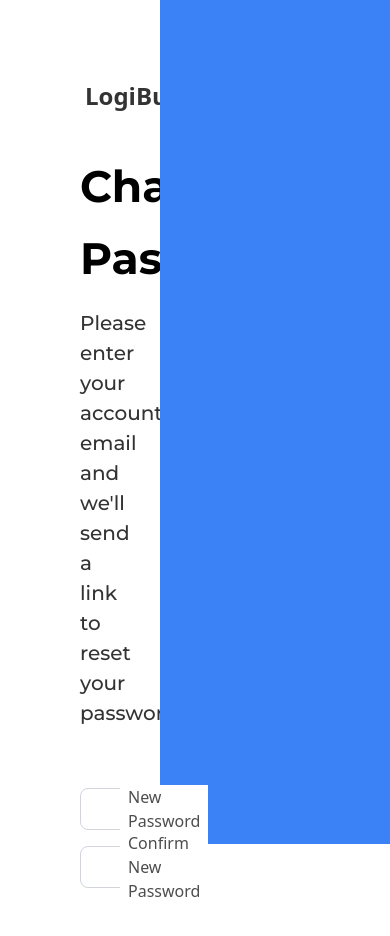
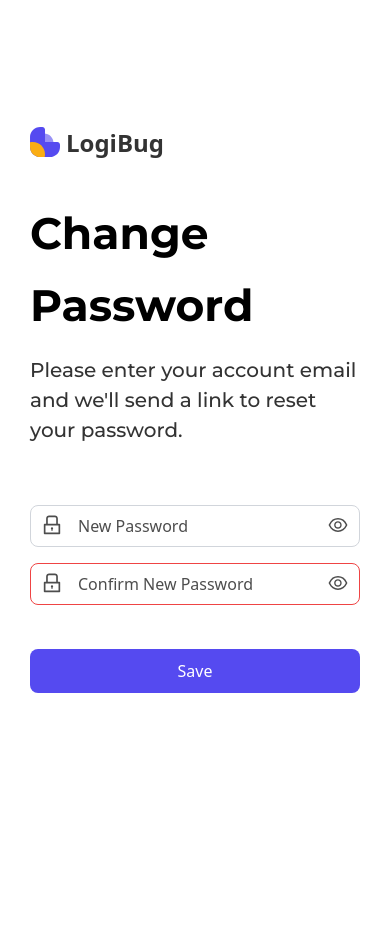
Before and after one commit to Ekasa02/Logibug, a Nuxt app: page /changepass in a window 390 px wide. Shown: the top 936 px of the page. After the commit the page ends 844 px from the top, so only its background shows below. Built offline with nearby package versions, Linux system fonts and the light colour scheme.

Commit message:
image for form login, register, changepassword, forgotpassword

```diff
--- a/components/changepass/ChangepassForm.vue
+++ b/components/changepass/ChangepassForm.vue
@@ -1,26 +1,88 @@
 <template>
   <div class="mt-[60px]">
-        <form class="max-w-md ">
+    <form class="max-w-md">
       <div class="relative mb-4">
-                <input id="password"  type="password" placeholder="New Password" class="block px-12 py-2 w-full text-gray-900 bg-transparent rounded-lg border border-solid border-gray-300 appearance-none focus:outline-none focus:ring-0 focus:border-blue-600 peer">
-                    <label for="email" class="absolute text-[#4D4D4D] font-medium duration-300 transform -translate-y-4 scale-75 top-2 origin-[0] bg-white px-2 peer-focus:px-2 peer-focus:text-blue-600 peer-focus:-top-1 peer-placeholder-shown:scale-100 peer-placeholder-shown:-translate-y-1/2 peer-placeholder-shown:top-1/2 peer-focus:scale-75 peer-focus:-translate-y-2 left-10">
+        <input
+          id="password"
+          v-model="password"
+          :type="showPassword ? 'text' : 'password'"
+          :class="[
+            'block px-12 py-2 w-full text-gray-900 bg-transparent rounded-lg border border-solid',
+            isInvalidPassword ? 'border-red-500' : 'border-gray-300',
+            'appearance-none focus:outline-none focus:ring-0 focus:border-blue-600 peer',
+          ]"
+          placeholder="New Password"
+          @blur="validatePassword"
+        />
+        <label
+          for="password"
+          class="absolute text-[#4D4D4D] font-medium duration-300 transform -translate-y-4  scale-75 top-2 origin-[0] bg-white px-2 peer-focus:px-2 peer-focus:text-blue-600 peer-focus:-top-1 peer-placeholder-shown:scale-100 peer-placeholder-shown:-translate-y-1/2 peer-placeholder-shown:top-1/2 peer-focus:scale-75 peer-focus:-translate-y-2 left-10"
+        >
           New Password
         </label>
-                    <img src="../icons/Password.svg" alt="Lock Icon" class="absolute left-3 top-2.5 h-5 w-5">
+        <img
+          src="../icons/Password.svg"
+          alt="Lock Icon"
+          class="absolute left-3 top-2.5 h-5 w-5"
+        />
+        <img
+          src="../icons/ShowPassword.svg"
+          alt="Show Password Icons"
+          class="absolute right-3 top-2.5 h-5 w-5 cursor-pointer"
+          @click="showPassword = !showPassword"
+        />
+        <p
+          v-if="password && isInvalidPassword"
+          class="text-red-500 text-sm mt-1"
+        >
+          The password must consist of at least 8 characters.
+        </p>
       </div>
-            <div class="relative mb-4">
-                <input id="password"  type="password" placeholder="Confirm New Password" class="block px-12 py-2 w-full text-gray-900 bg-transparent rounded-lg border border-solid border-gray-300 appearance-none focus:outline-none focus:ring-0 focus:border-blue-600 peer">
-                    <label for="email" class="absolute text-[#4D4D4D] font-medium duration-300 transform -translate-y-4 scale-75 top-2 origin-[0] bg-white px-2 peer-focus:px-2 peer-focus:text-blue-600 peer-focus:-top-1 peer-placeholder-shown:scale-100 peer-placeholder-shown:-translate-y-1/2 peer-placeholder-shown:top-1/2 peer-focus:scale-75 peer-focus:-translate-y-2 left-10">
-                        Confirm New Password
-                    </label>
-                    <img src="../icons/Password.svg" alt="Lock Icon" class="absolute left-3 top-2.5 h-5 w-5">
+      <div class="relative mb-5">
+        <input
+          id="password"
+          v-model="confirmPassword"
+          :type="showConfirmPassword ? 'text' : 'password'"
+          :class="[
+            'block px-12 py-2 w-full text-gray-900 bg-transparent rounded-lg border border-solid',
+            isInvalidConfirmPassword ? 'border-red-500' : 'border-gray-300',
+            'appearance-none focus:outline-none focus:ring-0 focus:border-blue-600 peer',
+          ]"
+          placeholder="Confirm New Password"
+          @blur="confirmPasswordTouched = true"
+        />
+        <label
+          for="confirmPassword"
+          class="absolute text-[#4D4D4D] font-medium duration-300 transform -translate-y-4 scale-75 top-2 origin-[0] bg-white px-2 peer-focus:px-2 peer-focus:text-blue-600 peer-focus:-top-1 peer-placeholder-shown:scale-100 peer-placeholder-shown:-translate-y-1/2 peer-placeholder-shown:top-1/2 peer-focus:scale-75 peer-focus:-translate-y-2 left-10"
+          >Confirm New Password</label
+        >
+        <img
+          src="../icons/Password.svg"
+          alt="Lock Icon"
+          class="absolute left-3 top-2.5 h-5 w-5"
+        />
+        <img
+          src="../icons/ShowPassword.svg"
+          alt="Show Password Icons"
+          class="absolute right-3 top-2.5 h-5 w-5 cursor-pointer"
+          @click="showConfirmPassword = !showConfirmPassword"
+        />
+        <p
+          v-if="confirmPasswordTouched && confirmPassword !== password"
+          class="text-red-500 text-sm mt-1"
+        >
+          The password you entered does not match.
+        </p>
       </div>
-        </form>
       <div class="mb-6 pt-6">
-            <button type="submit" class="w-full py-[10px] bg-[#554AF0] text-white rounded-[8px] text-md hover:bg-blue-600">
+          <button
+          type="submit"
+          class="w-full py-[10px] bg-[#554AF0] text-white rounded-[8px] text-md hover:bg-blue-600"
+          >
         Save
     </button>
 </div>
+</form>
   </div>
 </template>
 
@@ -29,9 +91,25 @@ export default {
   data() {
     return {
       password: '',
-            confirmPassword: ''
+      showPassword: false,
+      showConfirmPassword: false,
+      isInvalidPassword: false,
     }
+  },
+  computed: {
+    isInvalidConfirmPassword() {
+      return this.confirmPassword !== this.password
+    },
+  },
+  methods: {
+    validatePassword() {
+      if (this.password.length < 8) {
+        this.isInvalidPassword = true
+      } else {
+        this.isInvalidPassword = false
       }
+    },
+  },
 }
 </script>
 
--- a/components/registerpage/RegisterForm.vue
+++ b/components/registerpage/RegisterForm.vue
@@ -1,53 +1,127 @@
 <template>
   <div class="mt-[30px]">
-        <form class="mx-auto" @submit.prevent="registerPopup = true" @close-modal="registerPopup = false">
+    <form
+      class="mx-auto"
+      @submit.prevent="registerPopup = true"
+      @close-modal="registerPopup = false"
+    >
       <div class="relative mb-4">
-                <input id="name" v-model="name" type="text"
+        <input
+          id="name"
+          v-model="name"
+          type="text"
           class="block px-12 py-2 w-full text-gray-900 bg-transparent rounded-lg border border-solid border-gray-300 appearance-none focus:outline-none focus:ring-0 focus:border-blue-600 peer"
-                    placeholder=" " />
-                <label for="name"
-                    class="absolute text-[#4D4D4D] font-medium duration-300 transform -translate-y-4 scale-75 top-2 origin-[0] bg-white px-2 peer-focus:px-2 peer-focus:text-blue-600 peer-focus:-top-1 peer-placeholder-shown:scale-100 peer-placeholder-shown:-translate-y-1/2 peer-placeholder-shown:top-1/2 peer-focus:scale-75 peer-focus:-translate-y-2 left-10">Name</label>
-                <img src="../icons/User.svg" alt="Mail Icon" class="absolute left-3 top-2.5 h-5 w-5">
+          placeholder=" "
+        />
+        <label
+          for="name"
+          class="absolute text-[#4D4D4D] font-medium duration-300 transform -translate-y-4 scale-75 top-2 origin-[0] bg-white px-2 peer-focus:px-2 peer-focus:text-blue-600 peer-focus:-top-1 peer-placeholder-shown:scale-100 peer-placeholder-shown:-translate-y-1/2 peer-placeholder-shown:top-1/2 peer-focus:scale-75 peer-focus:-translate-y-2 left-10"
+          >Name</label
+        >
+        <img
+          src="../icons/User.svg"
+          alt="Mail Icon"
+          class="absolute left-3 top-2.5 h-5 w-5"
+        />
       </div>
       <div class="relative mb-4">
-                <input id="email" v-model="email" type="email" :class="[
+        <input
+          id="email"
+          v-model="email"
+          type="email"
+          :class="[
             'block px-12 py-2 w-full text-gray-900 bg-transparent rounded-lg border border-solid',
             isInvalidEmail ? 'border-red-500' : 'border-gray-300',
-                    'appearance-none focus:outline-none focus:ring-0 focus:border-blue-600 peer'
-                ]" placeholder=" " @blur="validateEmail" />
-                <label for="email"
-                    class="absolute text-[#4D4D4D] font-medium duration-300 transform -translate-y-4 scale-75 top-2 origin-[0] bg-white px-2 peer-focus:px-2 peer-focus:-top-1 peer-placeholder-shown:scale-100 peer-placeholder-shown:-translate-y-1/2 peer-placeholder-shown:top-1/2 peer-focus:scale-75 peer-focus:-translate-y-2 left-10">
+            'appearance-none focus:outline-none focus:ring-0 focus:border-blue-600 peer',
+          ]"
+          placeholder=" "
+          @blur="validateEmail"
+        />
+        <label
+          for="email"
+          class="absolute text-[#4D4D4D] font-medium duration-300 transform -translate-y-4 scale-75 top-2 origin-[0] bg-white px-2 peer-focus:px-2 peer-focus:-top-1 peer-placeholder-shown:scale-100 peer-placeholder-shown:-translate-y-1/2 peer-placeholder-shown:top-1/2 peer-focus:scale-75 peer-focus:-translate-y-2 left-10"
+        >
           Email
         </label>
-                <img src="../icons/Mail.svg" alt="Mail Icon" class="absolute left-3 top-2.5 h-5 w-5" />
-                <p v-if="isInvalidEmail" class="text-red-500 text-sm mt-1">{{ emailErrorMessage }}</p>
+        <img
+          src="../icons/Mail.svg"
+          alt="Mail Icon"
+          class="absolute left-3 top-2.5 h-5 w-5"
+        />
+        <p v-if="isInvalidEmail" class="text-red-500 text-sm mt-1">
+          {{ emailErrorMessage }}
+        </p>
       </div>
       <div class="mb-4 relative">
-                <input id="password" v-model="password" :type="showPassword ? 'text' : 'password'"
-                    :class="['block px-12 py-2 w-full text-gray-900 bg-transparent rounded-lg border border-solid', isInvalidPassword ? 'border-red-500' : 'border-gray-300', 'appearance-none focus:outline-none focus:ring-0 focus:border-blue-600 peer']"
-                    placeholder=" " @blur="validatePassword" />
-                <label for="password"
-                    class="absolute text-[#4D4D4D] font-medium duration-300 transform -translate-y-4 scale-75 top-2 origin-[0] bg-white px-2 peer-focus:px-2 peer-focus:text-blue-600 peer-focus:-top-1 peer-placeholder-shown:scale-100 peer-placeholder-shown:-translate-y-1/2 peer-placeholder-shown:top-1/2 peer-focus:scale-75 peer-focus:-translate-y-2 left-10">Password</label>
-                <img src="../icons/Password.svg" alt="Lock Icon" class="absolute left-3 top-2.5 h-5 w-5" />
-                <img src="../icons/ShowPassword.svg" alt="Show Password Icon"
-                    class="absolute right-3 top-2.5 h-5 w-5 cursor-pointer" @click="showPassword = !showPassword" />
-                <p v-if="password && isInvalidPassword" class="text-red-500 text-sm mt-1">The password must consist of at
-                    least 8
-                    characters.</p>
+        <input
+          id="password"
+          v-model="password"
+          :type="showPassword ? 'text' : 'password'"
+          :class="[
+            'block px-12 py-2 w-full text-gray-900 bg-transparent rounded-lg border border-solid',
+            isInvalidPassword ? 'border-red-500' : 'border-gray-300',
+            'appearance-none focus:outline-none focus:ring-0 focus:border-blue-600 peer',
+          ]"
+          placeholder=" "
+          @blur="validatePassword"
+        />
+        <label
+          for="password"
+          class="absolute text-[#4D4D4D] font-medium duration-300 transform -translate-y-4 scale-75 top-2 origin-[0] bg-white px-2 peer-focus:px-2 peer-focus:text-blue-600 peer-focus:-top-1 peer-placeholder-shown:scale-100 peer-placeholder-shown:-translate-y-1/2 peer-placeholder-shown:top-1/2 peer-focus:scale-75 peer-focus:-translate-y-2 left-10"
+          >Password</label>
+        <img
+          src="../icons/Password.svg"
+          alt="Lock Icon"
+          class="absolute left-3 top-2.5 h-5 w-5"
+        />
+        <img
+          src="../icons/ShowPassword.svg"
+          alt="Show Password Icon"
+          class="absolute right-3 top-2.5 h-5 w-5 cursor-pointer"
+          @click="showPassword = !showPassword"
+        />
+        <p
+          v-if="password && isInvalidPassword"
+          class="text-red-500 text-sm mt-1"
+        >
+          The password must consist of at least 8 characters.
+        </p>
       </div>
       <div class="mb-5 relative">
-                <input id="password" v-model="confirmPassword" :type="showConfirmPassword ? 'text' : 'password'"
-                    :class="['block px-12 py-2 w-full text-gray-900 bg-transparent rounded-lg border border-solid', isInvalidConfirmPassword ? 'border-red-500' : 'border-gray-300', 'appearance-none focus:outline-none focus:ring-0 focus:border-blue-600 peer']"
-                    placeholder=" " @blur="confirmPasswordTouched = true" />
-                <label for="confirmPassword"
-                    class="absolute text-[#4D4D4D] font-medium duration-300 transform -translate-y-4 scale-75 top-2 origin-[0] bg-white px-2 peer-focus:px-2 peer-focus:text-blue-600 peer-focus:-top-1 peer-placeholder-shown:scale-100 peer-placeholder-shown:-translate-y-1/2 peer-placeholder-shown:top-1/2 peer-focus:scale-75 peer-focus:-translate-y-2 left-10">Confirm
-                    Password</label>
-                <img src="../icons/Password.svg" alt="Lock Icon" class="absolute left-3 top-2.5 h-5 w-5" />
-                <img src="../icons/ShowPassword.svg" alt="Show Password Icon"
+        <input
+          id="password"
+          v-model="confirmPassword"
+          :type="showConfirmPassword ? 'text' : 'password'"
+          :class="[
+            'block px-12 py-2 w-full text-gray-900 bg-transparent rounded-lg border border-solid',
+            isInvalidConfirmPassword ? 'border-red-500' : 'border-gray-300',
+            'appearance-none focus:outline-none focus:ring-0 focus:border-blue-600 peer',
+          ]"
+          placeholder=" "
+          @blur="confirmPasswordTouched = true"
+        />
+        <label
+          for="confirmPassword"
+          class="absolute text-[#4D4D4D] font-medium duration-300 transform -translate-y-4 scale-75 top-2 origin-[0] bg-white px-2 peer-focus:px-2 peer-focus:text-blue-600 peer-focus:-top-1 peer-placeholder-shown:scale-100 peer-placeholder-shown:-translate-y-1/2 peer-placeholder-shown:top-1/2 peer-focus:scale-75 peer-focus:-translate-y-2 left-10"
+          >Confirm Password</label
+        >
+        <img
+          src="../icons/Password.svg"
+          alt="Lock Icon"
+          class="absolute left-3 top-2.5 h-5 w-5"
+        />
+        <img
+          src="../icons/ShowPassword.svg"
+          alt="Show Password Icon"
           class="absolute right-3 top-2.5 h-5 w-5 cursor-pointer"
-                    @click="showConfirmPassword = !showConfirmPassword" />
-                <p v-if="confirmPasswordTouched && confirmPassword !== password" class="text-red-500 text-sm mt-1">The
-                    password you entered does not match.</p>
+          @click="showConfirmPassword = !showConfirmPassword"
+        />
+        <p
+          v-if="confirmPasswordTouched && confirmPassword !== password"
+          class="text-red-500 text-sm mt-1"
+        >
+          The password you entered does not match.
+        </p>
       </div>
       <div class="mb-5">
         <button
@@ -60,8 +134,12 @@
     </form>
     <RegisterPopup v-if="registerPopup" />
     <div class="text-center text-sm">
-            <p class="text-[#333333]">Already have an account?
-                <nuxt-link to="/login" class="text-[#554AF0] font-semibold font-sm hover:underline">
+      <p class="text-[#333333]">
+        Already have an account?
+        <nuxt-link
+          to="/login"
+          class="text-[#554AF0] font-semibold font-sm hover:underline"
+        >
           Login
         </nuxt-link>
       </p>
@@ -70,28 +148,28 @@
 </template>
 
 <script>
-import RegisterPopup from './RegisterPopup.vue';
+import RegisterPopup from './RegisterPopup.vue'
 
 export default {
   components: { RegisterPopup },
   data() {
     return {
-            name: "",
-            email: "",
-            password: "",
-            confirmPassword: "",
+      name: '',
+      email: '',
+      password: '',
+      confirmPassword: '',
       showPassword: false,
       showConfirmPassword: false,
       registerPopup: false,
       isInvalidPassword: false,
       isInvalidEmail: false,
       emailErrorMessage: '',
-        };
+    }
   },
   computed: {
     isInvalidConfirmPassword() {
-            return this.confirmPassword !== this.password;
-        }
+      return this.confirmPassword !== this.password
+    },
   },
   methods: {
     validatePassword() {
@@ -111,7 +189,7 @@ export default {
         this.emailErrorMessage = ''
       }
     },
-    }
+  },
 }
 </script>
 
--- a/pages/changepass.vue
+++ b/pages/changepass.vue
@@ -1,11 +1,16 @@
 <template>
     <div class="h-screen flex">
-      <div class="w-2/5 px-20 py-20">
-        <LogibugLogo />
-        <changepass-title/>
-        <changepass-form/>
+      <div class="md:w-2/5 px-[30px] py-[30px] lg:px-[60px] flex items-center justify-items-center">
+        <div class="margin-x-auto">
+          <LogibugLogo />
+          <changepass-title/>
+          <changepass-form/>
+        </div>
       </div>
-      <div class="w-3/5 bg-blue-500"></div>
+      <div class="hidden md:block w-3/5 bg-blue-500">
+      <img src="../components/assets/FrameForm.svg" alt="Image" class="object-cover w-full h-full">
+
+      </div>
     </div>
   </template>
 
--- a/pages/forgotpass.vue
+++ b/pages/forgotpass.vue
@@ -5,7 +5,10 @@
         <forgot-title/>
         <forgot-form />
       </div>
-      <div class="w-3/5 bg-blue-500"></div>
+      <div class="w-3/5 bg-blue-500">
+      <img src="../components/assets/FrameForm.svg" alt="Image" class="object-cover w-full h-full">
+
+      </div>
     </div>
   </template>
 
--- a/pages/login.vue
+++ b/pages/login.vue
@@ -7,7 +7,9 @@
         <LoginForm />
       </div>
     </div>
-    <div class="hidden md:block w-3/5 bg-blue-500"></div>
+    <div class="hidden md:block w-3/5 bg-blue-500">
+      <img src="../components/assets/FrameForm.svg" alt="Image" class="object-cover w-full h-full">
+    </div>
   </div>
 </template>
 
--- a/pages/register.vue
+++ b/pages/register.vue
@@ -8,7 +8,9 @@
                 <RegisterTerms />
             </div>
         </div>
-        <div class="hidden md:block w-3/5 bg-blue-500"></div>
+        <div class="hidden md:block w-3/5 bg-blue-500">
+      <img src="../components/assets/FrameForm.svg" alt="Image" class="object-cover w-full h-full">
+        </div>
     </div>
 </template>
 
```
Also changed, not shown: components/assets/FrameForm.svg (added). Lines whose indentation alone changed are shown as unchanged.
